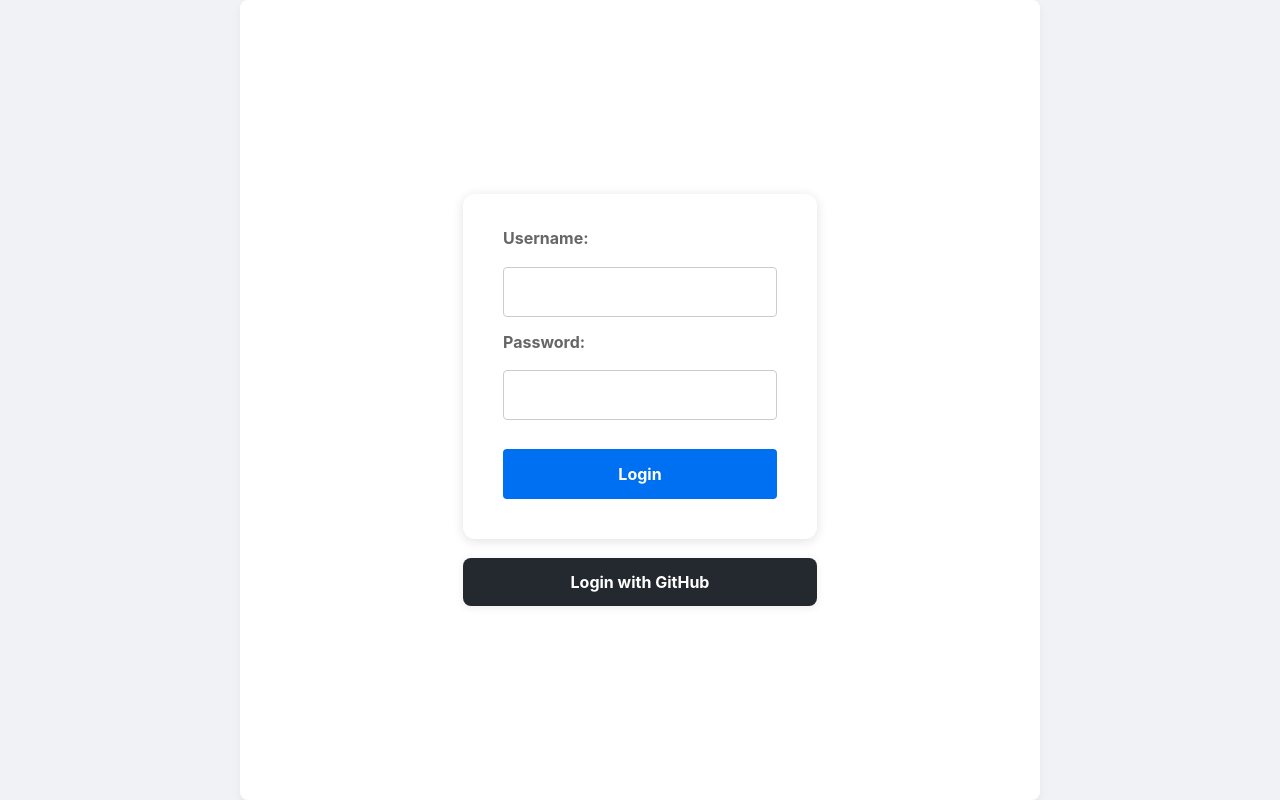
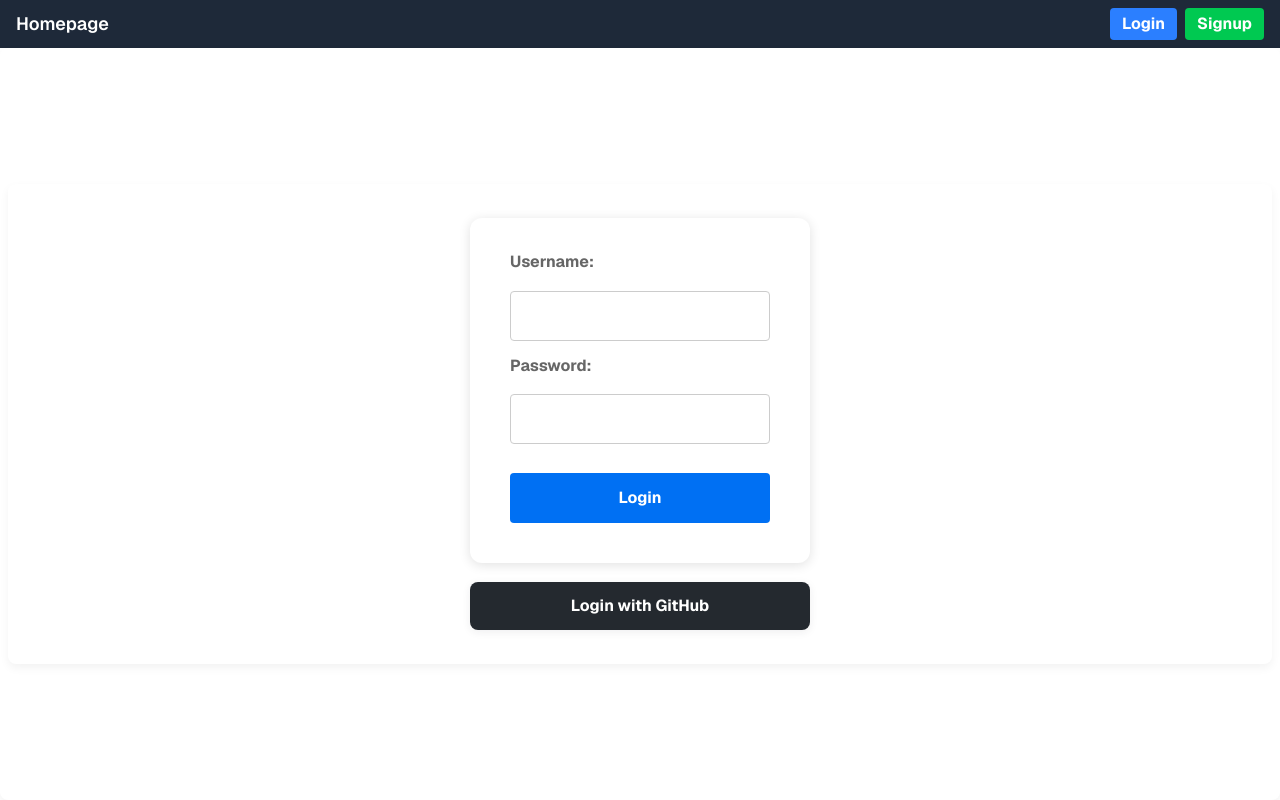
Before and after one commit to guanting494/blogService, a Next.js app in the folder frontend/: page /user/login in a window 1280 px wide. Built offline with nearby package versions, Linux system fonts and the light colour scheme.

Commit message:
adjust the page format

```diff
--- /dev/null
+++ b/frontend/app/components/Header.tsx
@@ -0,0 +1,48 @@
+'use client';
+
+import Link from 'next/link';
+import { useRouter } from 'next/navigation';
+import { useAuth } from '@/app/hooks/useAuth';
+
+export default function Header() {
+  const router = useRouter();
+  const { isAuthenticated, logout } = useAuth();
+
+  return (
+    <header className="bg-gray-800 text-white py-2 px-4">
+      <div className="flex justify-between items-center">
+        <div className="flex items-center">
+          <Link href="/" className="text-lg font-semibold hover:underline">
+            Homepage
+          </Link>
+        </div>
+
+        <div className="flex items-center gap-2">
+          {isAuthenticated ? (
+            <button
+              className="bg-red-500 hover:bg-red-600 text-white font-bold py-1 px-3 rounded"
+              onClick={logout}
+            >
+              Logout
+            </button>
+          ) : (
+            <>
+              <button
+                className="bg-blue-500 hover:bg-blue-600 text-white font-bold py-1 px-3 rounded"
+                onClick={() => router.push('/user/login')}
+              >
+                Login
+              </button>
+              <button
+                className="bg-green-500 hover:bg-green-600 text-white font-bold py-1 px-3 rounded"
+                onClick={() => router.push('/user/signup')}
+              >
+                Signup
+              </button>
+            </>
+          )}
+        </div>
+      </div>
+    </header>
+  );
+}
--- a/frontend/app/components/auth/AuthStatus.tsx
+++ /dev/null
@@ -1,21 +0,0 @@
-'use client';
-
-import { useAuth } from '@/app/hooks/useAuth';
-import styles from './auth.module.css'; // 导入 CSS Modules
-
-export default function AuthStatus() {
-  const { isAuthenticated, username, logout, message, error } = useAuth();
-
-  if (!isAuthenticated) {
-    return null; // if unauthenticated, do not render anything
-  }
-
-  return (
-    <div className={styles.authSection}>
-      {message && <p className="message">{message}</p>}
-      {error && <p className="error">{error}</p>}
-      <p>Welcome**{username || 'user'}**! you have already logined</p>
-      <button onClick={logout} className={styles.button}>logout</button>
-    </div>
-  );
-}
--- a/frontend/app/globals.css
+++ b/frontend/app/globals.css
@@ -5,7 +5,9 @@
   --foreground: #171717;
 }
 
-@theme inline {
+:root {
+  --background: #ffffff;
+  --foreground: #171717;
   --color-background: var(--background);
   --color-foreground: var(--foreground);
   --font-sans: var(--font-geist-sans);
@@ -19,36 +21,39 @@
   }
 }
 
+html,
 body {
   margin: 0;
-  font-family: -apple-system, BlinkMacSystemFont, Segoe UI, Roboto, Oxygen, Ubuntu, Cantarell, Fira Sans, Droid Sans, Helvetica Neue, sans-serif;
-  -webkit-font-smoothing: antialiased;
-  -moz-osx-font-smoothing: grayscale;
-  background-color: #f0f2f5; /* 匹配容器背景 */
-  color: #333; /* 全局文本颜色 */
+  padding: 0;
+  box-sizing: border-box;
+  font-family: var(--font-geist-sans, sans-serif);
+}
+
+body {
+  min-height: 100vh;
+  display: flex;
+  flex-direction: column;
+}
+
+main {
+  flex: 1;
+  display: flex;
+  flex-direction: column;
+  justify-content: center;
+  align-items: center;
+  max-width: 100%; /* Removed fixed width */
+  width: 100%;
+  background-color: #fff;
+  border-radius: 8px;
+  box-shadow: 0 4px 10px rgba(0, 0, 0, 0.05);
 }
 
 .container {
-  min-height: 100vh;
   padding: 0 0.5rem;
   display: flex;
   flex-direction: column;
   justify-content: center;
   align-items: center;
-}
-
-.main {
-  padding: 2rem;
-  flex: 1;
-  display: flex;
-  flex-direction: column;
-  justify-content: center;
-  align-items: center;
-  max-width: 800px;
-  width: 100%;
-  background-color: #fff;
-  border-radius: 8px;
-  box-shadow: 0 4px 10px rgba(0, 0, 0, 0.05);
 }
 
 .title {
--- a/frontend/app/hooks/useAuth.ts
+++ b/frontend/app/hooks/useAuth.ts
@@ -1,6 +1,7 @@
 'use client';
 
 import { useState, useEffect, useCallback } from 'react';
+import { useRouter } from 'next/navigation';
 import { loginUser, signupUser, logoutUser, githubSocialLogin } from '@/app/lib/userApi';
 interface AuthState {
   authToken: string | null;
@@ -21,6 +22,7 @@ export const useAuth = (): AuthState => {
   const [username, setUsername] = useState<string | null>(null);
   const [message, setMessage] = useState<string>('');
   const [error, setError] = useState<string>('');
+  const router = useRouter();
 
   // use useCallback to avoid recreating functions on every render
   const clearMessages = useCallback(() => {
@@ -53,7 +55,7 @@ export const useAuth = (): AuthState => {
         localStorage.setItem('authUsername', user);
         setIsAuthenticated(true);
         setUsername(user);
-        setMessage('login successful!');
+        router.push('/'); // Redirect to the main page after login
       } else {
         setError('login failed! unauthorized');
       }
@@ -61,7 +63,7 @@ export const useAuth = (): AuthState => {
       setError(`login faild: ${err.message || 'unknown error'}`);
       console.error('Login error:', err);
     }
-  }, [clearMessages]);
+  }, [clearMessages, router]);
 
   const loginWithGithub = useCallback(async (code: string) => {
     clearMessages();
--- a/frontend/app/layout.tsx
+++ b/frontend/app/layout.tsx
@@ -1,6 +1,7 @@
 import type { Metadata } from "next";
 import { Geist, Geist_Mono } from "next/font/google";
 import "./globals.css";
+import Header from "@/app/components/Header";
 
 const geistSans = Geist({
   variable: "--font-geist-sans",
@@ -13,8 +14,7 @@ const geistMono = Geist_Mono({
 });
 
 export const metadata: Metadata = {
-  title: "Blog App",
-  description: "Generated by create next app",
+  title: "Blog Service",
 };
 
 export default function RootLayout({
@@ -25,9 +25,10 @@ export default function RootLayout({
   return (
     <html lang="en">
       <body
-        className={`${geistSans.variable} ${geistMono.variable} antialiased`}
+        className={`${geistSans.variable} ${geistMono.variable} antialiased flex flex-col min-h-screen`}
       >
-        {children}
+        <Header />
+        <main className="flex-1 overflow-auto">{children}</main>
       </body>
     </html>
   );
--- a/frontend/app/page.tsx
+++ b/frontend/app/page.tsx
@@ -1,40 +1 @@
-'use client';
-
-import { useRouter } from 'next/navigation';
-import { useAuth } from '@/app/hooks/useAuth';
-import AuthStatus from '@/app/components/auth/AuthStatus';
-import styles from '@/app/components/auth/auth.module.css';
-
-const LOGIN_PATH = '/user/login';
-const SIGNUP_PATH = '/user/signup';
-
-export default function UserPage() {
-  const router = useRouter();
-  const { isAuthenticated } = useAuth();
-
-  if (isAuthenticated) {
-    return <AuthStatus />;
-  }
-
-  return (
-    <div className="container">
-      <main className="main">
-        <h1 className="title">Welcome!</h1>
-        <div style={{ display: 'flex', gap: '1rem', justifyContent: 'center' }}>
-          <button
-            className={styles.button}
-            onClick={() => router.push(LOGIN_PATH)}
-          >
-            Login
-          </button>
-          <button
-            className={styles.button}
-            onClick={() => router.push(SIGNUP_PATH)}
-          >
-            Signup
-          </button>
-        </div>
-      </main>
-    </div>
-  );
-}
+export { default } from './blog/page';
--- a/frontend/app/user/login/page.tsx
+++ b/frontend/app/user/login/page.tsx
@@ -1,8 +1,8 @@
 'use client';
 import LoginForm from '@/app/components/auth/LoginForm';
-import AuthStatus from '@/app/components/auth/AuthStatus';
 import { useAuth } from '@/app/hooks/useAuth';
 import styles from '@/app/components/auth/auth.module.css';
+import Link from 'next/link';
 
 
 export default function LoginPage() {
@@ -22,18 +22,23 @@ export default function LoginPage() {
         {error && <p className="error">{error}</p>}
 
         {isAuthenticated ? (
-          <AuthStatus />
+          <div className="flex flex-col items-center">
+            <p className="text-lg font-semibold text-green-600 mb-4">You are already logged in!</p>
+            <Link href="/" className="text-blue-500 hover:underline text-lg">
+              Go to Homepage
+            </Link>
+          </div>
         ) : (
-        <div className={styles.loginBox}>
+          <div className={styles.loginBox}>
             <LoginForm />
             <button
               onClick={handleGithubLogin}
               className={styles.githubButton + ' ' + styles.fullWidth}
             >
-            Login with GitHub
-          </button>
-        </div>
-      )}
+              Login with GitHub
+            </button>
+          </div>
+        )}
 
       </main>
     </div>
```
Also changed, not shown: 1 other file (tests, documents, lock files or other folders).
